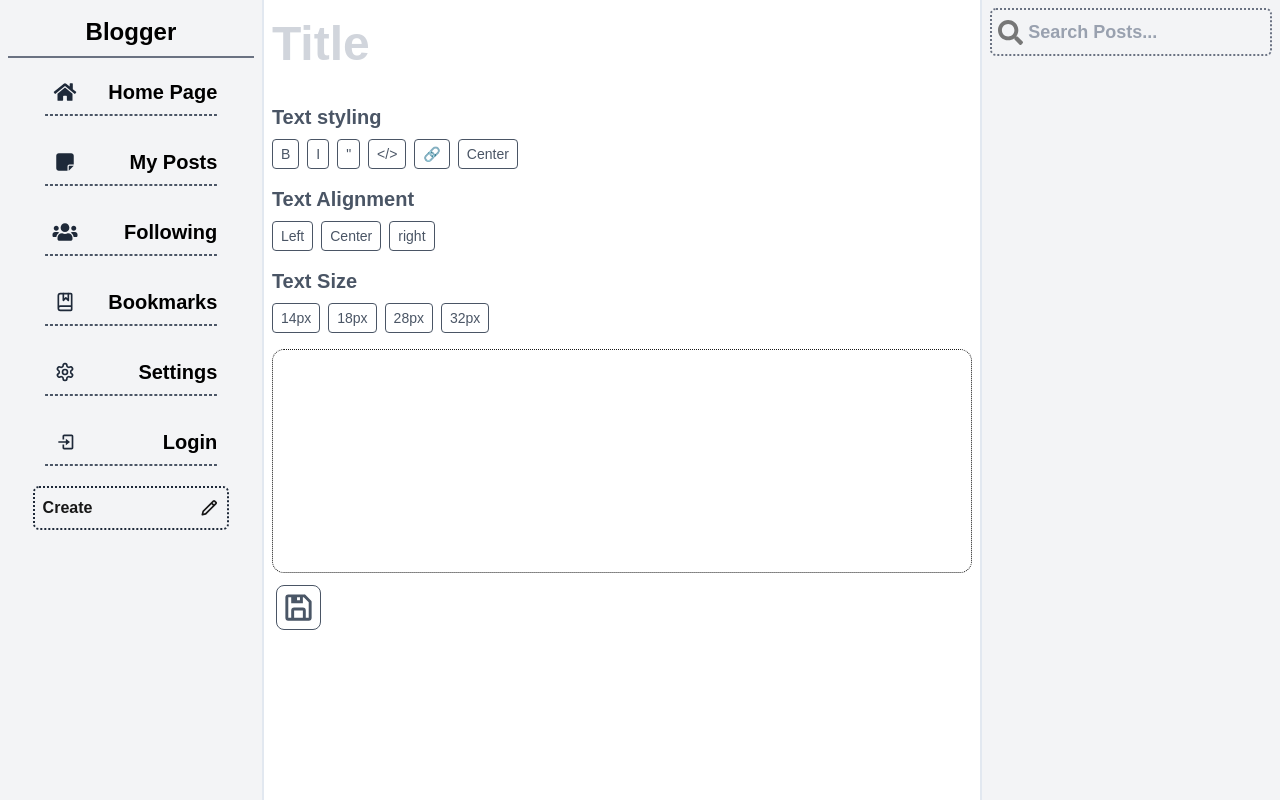
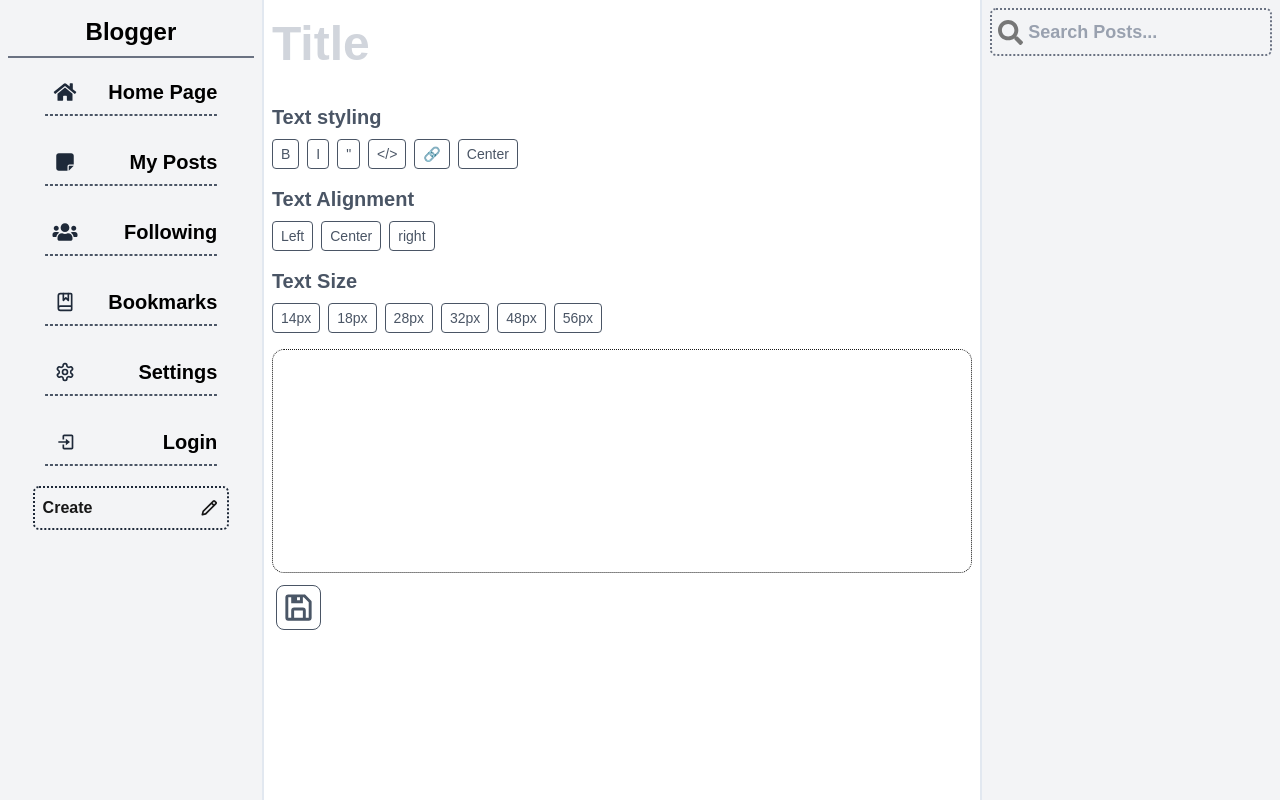
Before and after one commit to deimosdev343/Blog-frontend, a Next.js app: page /createpost in a window 1280 px wide. Built offline with nearby package versions, Linux system fonts and the light colour scheme; no server answers.

Commit message:
additonal text sizes, right center fix

```diff
--- a/src/components/Editor/RTEditor.tsx
+++ b/src/components/Editor/RTEditor.tsx
@@ -132,7 +132,7 @@ const RTEditor = () => {
           label="Center"
         />
         <ToolbarButton
-          active={editor.isActive({ textAlign: "center" })}
+          active={editor.isActive({ textAlign: "right" })}
           onClick={() =>
             editor.chain().focus().setTextAlign("right").run()
           }
@@ -171,6 +171,20 @@ const RTEditor = () => {
           }
           label="32px"
         />
+         <ToolbarButton
+          active={editor.isActive({ textAlign: "left" })}
+          onClick={() =>
+            editor.chain().focus().setFontSize('48px').run()
+          }
+          label="48px"
+        />
+        <ToolbarButton
+          active={editor.isActive({ textAlign: "left" })}
+          onClick={() =>
+            editor.chain().focus().setFontSize('56px').run()
+          }
+          label="56px"
+        />
       </div>
       <EditorContent editor={editor} />
       <div className="w-full flex items-center p-1">
```
